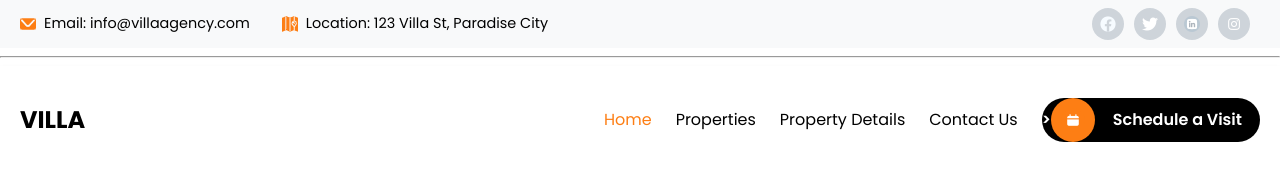
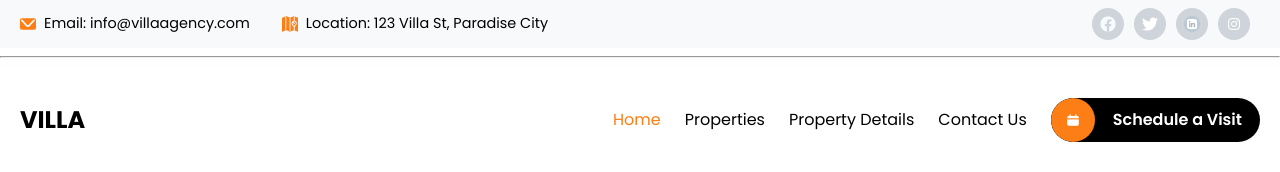
Before and after one commit to Mexican1922/villaagency, a plain HTML site: page contact.html in a window 1280 px wide. Shown: the top 172 px of the page. Drawn offline with Linux system fonts and the light colour scheme.

Commit message:
Updated website content

```diff
--- a/contact.html
+++ b/contact.html
@@ -53,7 +53,7 @@
             <li><a href="details.html" class="property-details" target="_parent">Property Details</a></li>
             <li><a href="contact.html" class="contact-us" target="_parent">Contact Us</a></li>
             <li class="schedule-visit">
-                <a href="https://wa.me/2349015599954" target="_blank">>
+                <a href="https://wa.me/2349015599954" target="_blank">
                     <img src="../images/calendar-silhouette.png" alt="Schedule Logo" class="scheduleIcon">
                     <span>Schedule a Visit</span>
                 </a>
```
Also changed, not shown: details.html (+4 -4 lines), index.html (+1 -1 lines), properties.html (+1 -1 lines).
